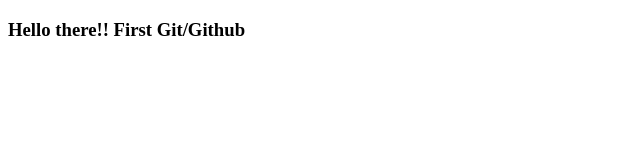
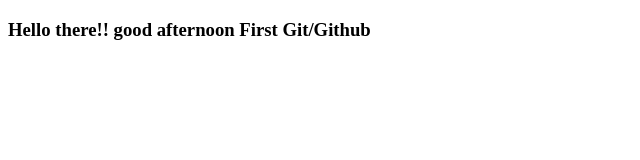
Before and after one commit to miield/akin, a plain HTML site: page index.html in a window 1280 px wide. Shown: the whole page, without its empty margins (0-640 px from the left). Drawn offline with Linux system fonts and the light colour scheme.

Commit message:
chore: update HTML file

```diff
--- a/index.html
+++ b/index.html
@@ -2,7 +2,7 @@
 <html>
     <h3>
         Hello there!!
-
+        good afternoon
         First Git/Github
     </h3>
 </html>
```
